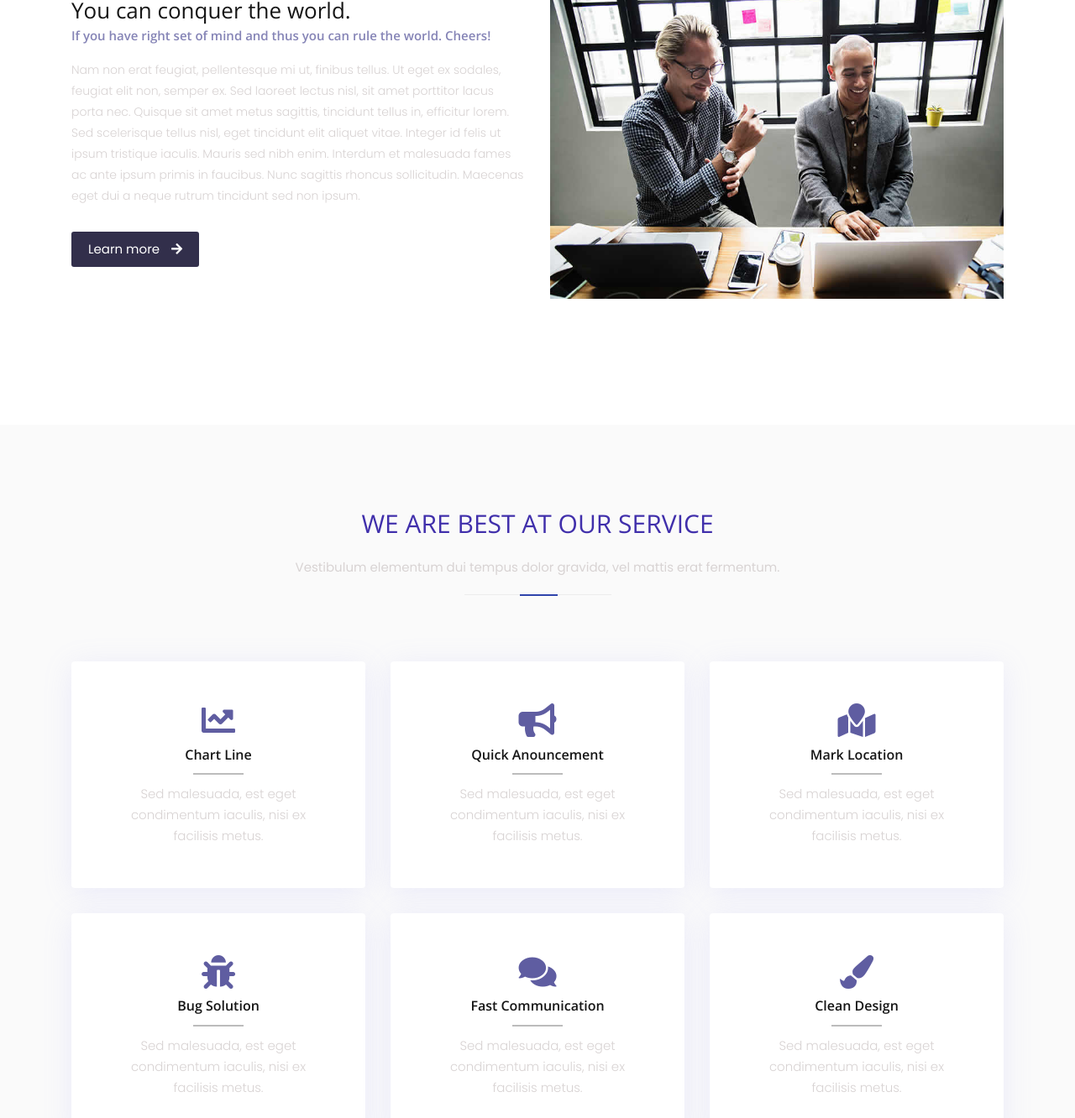
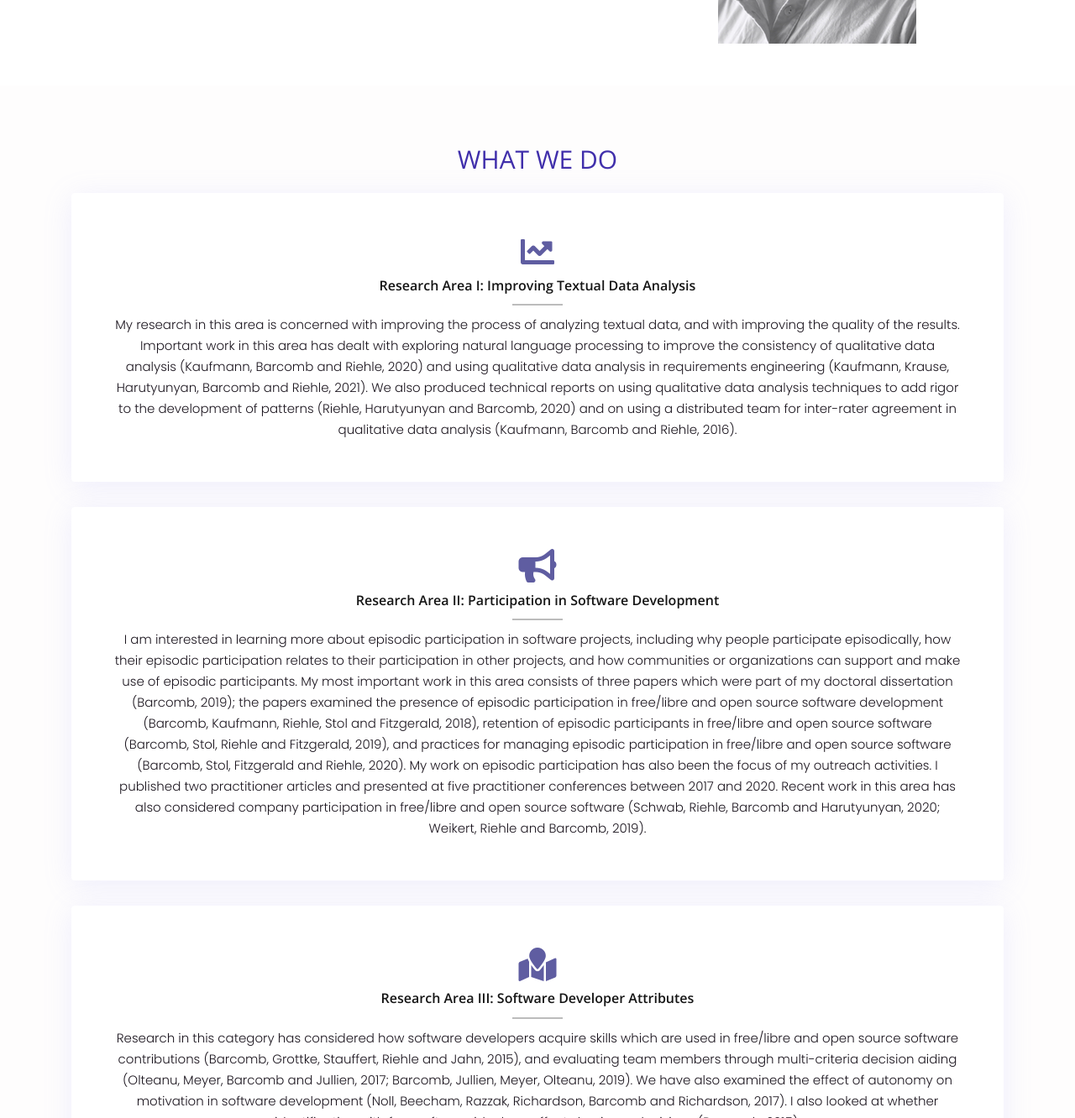
Before and after one commit to mitramir55/Research-group-website, a plain HTML site: page index.html in a window 1280 px wide. Shown: the part 902-2234 px from the top of the page at 84% size. Drawn offline with nearby package versions, Linux system fonts and the light colour scheme.

Commit message:
first changes

```diff
--- a/index.html
+++ b/index.html
@@ -44,9 +44,11 @@
 <div class="banner text-center" data-scroll-index='0'>
   <div class="banner-overlay">
     <div class="container">
-      <h1 class="text-capitalize">Best Template for Creative Business</h1>
-      <p>Lorem ipsum dolor sit amet, consectetur adipiscing elit. Pellentesque nec justo rhoncus, pharetra dui ut, cursus turpis. Aenean tincidunt vitae ligula eget congue.</p>
-      <a href="#" class="banner-btn">Get Started</a> </div>
+      <h1 class="text-capitalize">Ann Barcomb Research Group</h1>
+      <p>
+        Schulich School of Engineering, University of Calgary
+      </p>
+      <a href="#" class="banner-btn">Learn More</a> </div>
   </div>
 </div>
 
@@ -57,21 +59,36 @@
 <div class="about-us section-padding" data-scroll-index='1'>
   <div class="container">
     <div class="row">
+      <!--
       <div class="col-md-12 section-title text-center">
-        <h3>We Are Best At Our Work</h3>
-        <p>Suspendisse fringilla eget arcu et bibendum. Vestibulum elementum dui tempus dolor gravida, vel mattis erat fermentum.</p>
-        <span class="section-title-line"></span> </div>
-      <div class="col-md-6 mb-50">
+        <h3>Research Leader: Ann Barcomb</h3>
+        <p>
+          My research goals are to improve interpretation and understanding of textual data,
+           and to make software development better for participants.
+            I want to facilitate the exchange of knowledge between practitioners and researchers,
+             and to understand and generalize processes and practices.
+        </p>
+        <span class="section-title-line"></span>
+      </div>
+-->
+      <div class="col-md-7  mb-50">
         <div class="section-info">
           <div class="sub-title-paragraph">
-            <h4>You can conquer the world.</h4>
-            <h5>If you have right set of mind and thus you can rule the world. Cheers!</h5>
-            <p>Nam non erat feugiat, pellentesque mi ut, finibus tellus. Ut eget ex sodales, feugiat elit non, semper ex. Sed laoreet lectus nisl, sit amet porttitor lacus porta nec. Quisque sit amet metus sagittis, tincidunt tellus in, efficitur lorem. Sed scelerisque tellus nisl, eget tincidunt elit aliquet vitae. Integer id felis ut ipsum tristique iaculis. Mauris sed nibh enim. Interdum et malesuada fames ac ante ipsum primis in faucibus. Nunc sagittis rhoncus sollicitudin. Maecenas eget dui a neque rutrum tincidunt sed non ipsum.</p>
+            <h4>Research Leader: Ann Barcomb</h4>
+            <h5>assistant professor at the Schulich School of Engineering, University of Calgary</h5>
+            <p>
+              My research goals are to improve interpretation and understanding of textual data,
+              and to make software development better for participants.
+              I want to facilitate the exchange of knowledge between practitioners and researchers,
+              and to understand and generalize processes and practices.
+            </p>
           </div>
-          <a href="#" class="anchor-btn">Learn more <i class="fas fa-arrow-right pd-lt-10"></i></a> </div>
+          <a href="https://www.linkedin.com/in/annbarcomb/?originalSubdomain=ca" class="anchor-btn">LinkedIn<i class="fas fa-arrow-right pd-lt-10"></i></a> </div>
       </div>
-      <div class="col-md-6 mb-50">
-        <div class="section-img"> <img src="images/about.jpg" alt="" class="img-responsive"/> </div>
+      <div class="col-md-5 mb-50">
+        <div class="section-img" style="display:flex; align-items: center; justify-content: center;">
+          <img src="images/annbarcomb.jpg" alt="" class="img-responsive"/>
+        </div>
       </div>
     </div>
   </div>
@@ -84,36 +101,48 @@
   <div class="container">
     <div class="row">
       <div class="col-md-12 section-title text-center">
-        <h3>We Are Best At Our Service</h3>
-        <p>Vestibulum elementum dui tempus dolor gravida, vel mattis erat fermentum.</p>
-        <span class="section-title-line"></span> </div>
-      <div class="col-lg-4 col-md-6 col-sm-12 col-xs-12 mb-30">
+        <h3>What We do</h3>
+       <!--
+          <p>
+          ---
+        </p>
+        <span class="section-title-line"></span>-->
+       </div>
+      <div class="col-lg-12 col-md-6 col-sm-12 col-xs-12 mb-30">
         <div class="service-box bg-white text-center">
           <div class="icon"> <i class="fas fa-chart-line"></i> </div>
           <div class="icon-text">
-            <h4 class="title-box">Chart Line</h4>
-            <p>Sed malesuada, est eget condimentum iaculis, nisi ex facilisis metus.</p>
+            <h4 class="title-box">Research Area I: Improving Textual Data Analysis</h4>
+            <p>
+              My research in this area is concerned with improving the process of analyzing textual data, and with improving the quality of the results. Important work in this area has dealt with exploring natural language processing to improve the consistency of qualitative data analysis (Kaufmann, Barcomb and Riehle, 2020) and using qualitative data analysis in requirements engineering (Kaufmann, Krause, Harutyunyan, Barcomb and Riehle, 2021). We also produced technical reports on using qualitative data analysis techniques to add rigor to the development of patterns (Riehle, Harutyunyan and Barcomb, 2020) and on using a distributed team for inter-rater agreement in qualitative data analysis (Kaufmann, Barcomb and Riehle, 2016).
+            </p>
           </div>
         </div>
       </div>
-      <div class="col-lg-4 col-md-6 col-sm-12 col-xs-12 mb-30">
+      <div class="col-lg-12 col-md-6 col-sm-12 col-xs-12 mb-30">
         <div class="service-box bg-white text-center">
           <div class="icon"> <i class="fas fa-bullhorn "></i> </div>
           <div class="icon-text">
-            <h4 class="title-box">Quick Anouncement</h4>
-            <p>Sed malesuada, est eget condimentum iaculis, nisi ex facilisis metus.</p>
+            <h4 class="title-box">Research Area II: Participation in Software Development</h4>
+            <p>
+              I am interested in learning more about episodic participation in software projects, including why people participate episodically, how their episodic participation relates to their participation in other projects, and how communities or organizations can support and make use of episodic participants. My most important work in this area consists of three papers which were part of my doctoral dissertation (Barcomb, 2019); the papers examined the presence of episodic participation in free/libre and open source software development (Barcomb, Kaufmann, Riehle, Stol and Fitzgerald, 2018), retention of episodic participants in free/libre and open source software (Barcomb, Stol, Riehle and Fitzgerald, 2019), and practices for managing episodic participation in free/libre and open source software (Barcomb, Stol, Fitzgerald and Riehle, 2020). My work on episodic participation has also been the focus of my outreach activities. I published two practitioner articles and presented at five practitioner conferences between 2017 and 2020.
+              Recent work in this area has also considered company participation in free/libre and open source software (Schwab, Riehle, Barcomb and Harutyunyan, 2020; Weikert, Riehle and Barcomb, 2019).
+            </p>
           </div>
         </div>
       </div>
-      <div class="col-lg-4 col-md-6 col-sm-12 col-xs-12 mb-30">
+      <div class="col-lg-12 col-md-6 col-sm-12 col-xs-12 mb-30">
         <div class="service-box bg-white text-center">
           <div class="icon"> <i class="fas fa-map-marked"></i> </div>
           <div class="icon-text">
-            <h4 class="title-box">Mark Location</h4>
-            <p>Sed malesuada, est eget condimentum iaculis, nisi ex facilisis metus.</p>
+            <h4 class="title-box">Research Area III: Software Developer Attributes</h4>
+            <p>
+              Research in this category has considered how software developers acquire skills which are used in free/libre and open source software contributions (Barcomb, Grottke, Stauffert, Riehle and Jahn, 2015), and evaluating team members through multi-criteria decision aiding (Olteanu, Meyer, Barcomb and Jullien, 2017; Barcomb, Jullien, Meyer, Olteanu, 2019). We have also examined the effect of autonomy on motivation in software development (Noll, Beecham, Razzak, Richardson, Barcomb and Richardson, 2017). I also looked at whether identification with free software ideology affects business decisions (Barcomb, 2015).
+            </p>
           </div>
         </div>
       </div>
+      <!--
       <div class="col-lg-4 col-md-6 col-sm-12 col-xs-12 mb-30">
         <div class="service-box bg-white text-center">
           <div class="icon"> <i class="fas fa-bug"></i> </div>
@@ -144,7 +173,7 @@
     </div>
   </div>
 </div>
-
+-->
 <!-- End Services -->
 
 <!-- Gallery -->
--- a/style.css
+++ b/style.css
@@ -11,7 +11,7 @@ html {
 	height: 100%;
 }
 body {
-	color: #d8d3d3;
+	color: #1d1720;
 	font-size: 15px;
 	font-family: "Poppins", sans-serif;
 	height: 100%;
@@ -80,7 +80,7 @@ h6 {
 	z-index: 1030;
 }
 .navbar .active {
-	color: #100b06 !important;
+	color: #7f80bb !important;
 }
 .navbar .navbar-brand {
 }
@@ -106,14 +106,14 @@ h6 {
 	display: none;
 }
 .nav-scroll {
-	background: #fff;
+	background: rgb(51, 43, 87);
 	-webkit-box-shadow: 0 1px 8px 3px rgba(0, 0, 0, 0.0509803922);
 	box-shadow: 0 1px 8px 3px rgba(0, 0, 0, 0.0509803922);
 	-webkit-transition: all .4s ease;
 	transition: all .4s ease;
 }
 .nav-scroll .navbar-nav > li > a {
-	color: #333;
+	color: rgb(255, 255, 255);
 }
 .nav-scroll .navbar-brand img {
 	-webkit-transform: scale(1.03) !important;
@@ -138,7 +138,7 @@ h6 {
 	width: 100%;
 }
 .banner-overlay {
-	background:linear-gradient(to bottom, rgba(62, 45, 137, 0.82) 0%, #383b7d 100%);
+	background:linear-gradient(to bottom, rgba(62, 45, 137, 0.82) 50%, #383b7d 100%);
 	padding:220px 0px 170px;
 }
 .banner h1 {
@@ -160,10 +160,10 @@ h6 {
 	color:#293974;
 }
 .section-padding {
-	padding: 100px 0px;
+	padding: 70px 0px 0px 0px;
 }
 .section-title {
-	padding-bottom: 80px;
+	padding-bottom: 0px;
 }
 .section-title h3 {
 	color: #402fab;
@@ -176,7 +176,7 @@ h6 {
 	margin: 15px auto 20px;
 }
 .section-title-line {
-	background: #ececec;
+	background: #7e7e7e;
 	content: "";
 	height: 1px;
 	position: absolute;
@@ -235,7 +235,7 @@ h6 {
 	margin-top: 30px;
 }
 .bg-grey {
-	background-color: #fafafa;
+	background-color: #fdfcfca7;
 }
 .bg-white {
 	background: #ffffff;
@@ -551,7 +551,7 @@ h6 {
 	padding: 60px 0px;
 }
 .section-title {
-	padding-bottom: 40px;
+	padding-bottom: 0px;
 }
 .portfolio .filtering {
 	border:none;
@@ -568,3 +568,11 @@ h6 {
 	background: linear-gradient(to bottom, rgba(126, 106, 194, 0.82) 0%, #ffaf53 100%);
 }
 }
+
+#supervisor {
+	position: relative;
+	display: block;
+	margin-left: auto;
+	margin-right: auto;
+	width: 50%;
+}
```
Also changed, not shown: images/annbarcomb.jpg (added), images/bg1-.jpg (added), images/bg1.jpg, images/downtown-peacebridge.jpg (deleted).
